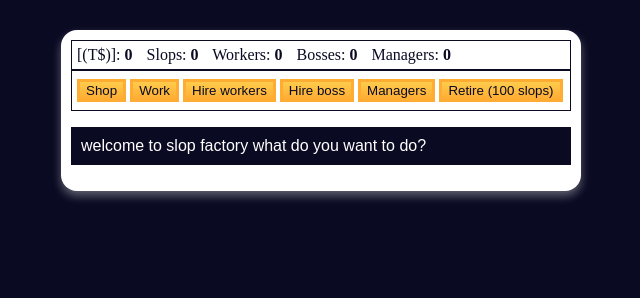
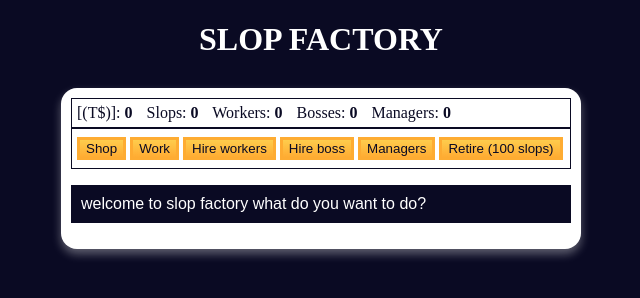
Before and after one commit to PoposLegend/SlopFactory.github.oi, a plain HTML site: page index.html in a window 1280 px wide. Shown: the whole page, without its empty margins (319-959 px from the left). Drawn offline with Linux system fonts and the light colour scheme.

Commit message:
small ui update

```diff
--- a/index.html
+++ b/index.html
@@ -8,6 +8,7 @@
   <style></style>
 </head>
 <body>
+  <h1 id="text">SLOP FACTORY </h1>
   <div id="game">
   <div id="stats">
   <span class="stat">[(T$)]: <strong><span id="moneyText">0</span></strong></span>
--- a/style.css
+++ b/style.css
@@ -1,3 +1,7 @@
+#text{
+  color: #ffffff;
+  text-align: center;
+}
 body{
   background-color: #0a0a23;
 }
```
